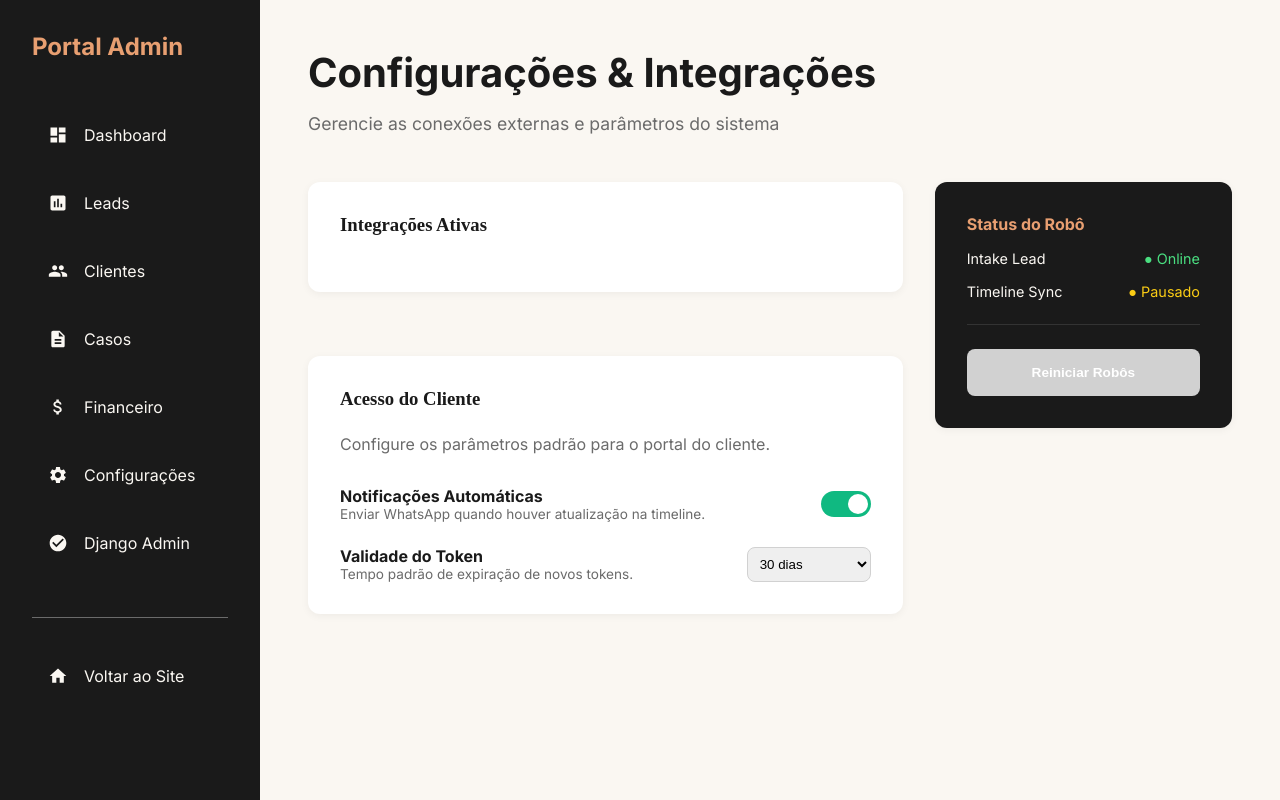
After one commit to danielarraesreino/Alessandraadv, a Django app: template src/admin_portal/templates/admin_portal/settings_general.html in a window 1280 px wide. The commit adds this page. Run offline with Django 5.2, Linux system fonts and the light colour scheme; the template is opened without the code that fills it, so the values that code supplies are empty; some libraries are stand-ins or nearby versions.

Commit message:
feat: implementar módulo de Configurações e corrigir erros de lint nos templates

```diff
--- a/src/admin_portal/templates/admin_portal/base.html
+++ b/src/admin_portal/templates/admin_portal/base.html
@@ -190,6 +190,31 @@
             color: var(--color-black);
         }
 
+        .btn-secondary:hover {
+            background-color: var(--color-gray-light);
+            color: var(--color-black);
+        }
+
+        /* Utility classes for Finance */
+        .row-late {
+            background-color: #fff5f5 !important;
+        }
+
+        .text-late {
+            color: #e53e3e !important;
+        }
+
+        /* Integration Status */
+        .status-connected {
+            background: #dcfce7 !important;
+            color: #166534 !important;
+        }
+
+        .status-pending {
+            background: #f3f4f6 !important;
+            color: #4b5563 !important;
+        }
+
         /* Kanban */
         .kanban-board {
             display: grid;
@@ -305,6 +330,16 @@
                 </a>
             </li>
             <li>
+                <a href="{% url 'admin_portal:settings_general' %}"
+                    class="{% if 'settings' in request.resolver_match.url_name %}active{% endif %}">
+                    <svg fill="currentColor" viewBox="0 0 24 24">
+                        <path
+                            d="M19.14 12.94c.04-.3.06-.61.06-.94 0-.32-.02-.64-.07-.94l2.03-1.58c.18-.14.23-.41.12-.61l-1.92-3.32c-.12-.22-.37-.29-.59-.22l-2.39.96c-.5-.38-1.03-.7-1.62-.94l-.36-2.54c-.04-.24-.24-.41-.48-.41h-3.84c-.24 0-.43.17-.47.41l-.36 2.54c-.59.24-1.13.57-1.62.94l-2.39-.96c-.22-.08-.47 0-.59.22L2.74 8.87c-.12.21-.08.47.12.61l2.03 1.58c-.05.3-.09.63-.09.94s.02.64.07.94l-2.03 1.58c-.18.14-.23.41-.12.61l1.92 3.32c.12.22.37.29.59.22l2.39-.96c.5.38 1.03.7 1.62.94l.36 2.54c.05.24.24.41.48.41h3.84c.24 0 .44-.17.47-.41l.36-2.54c.59-.24 1.13-.56 1.62-.94l2.39.96c.22.08.47 0 .59-.22l1.92-3.32c.12-.22.07-.47-.12-.61l-2.01-1.58zM12 15.6c-1.98 0-3.6-1.62-3.6-3.6s1.62-3.6 3.6-3.6 3.6 1.62 3.6 3.6-1.62 3.6-3.6 3.6z" />
+                    </svg>
+                    Configurações
+                </a>
+            </li>
+            <li>
                 <a href="/admin/" target="_blank">
                     <svg fill="currentColor" viewBox="0 0 24 24">
                         <path
--- a/src/admin_portal/templates/admin_portal/finance_list.html
+++ b/src/admin_portal/templates/admin_portal/finance_list.html
@@ -54,10 +54,10 @@
         </thead>
         <tbody>
             {% for item in items %}
-            <tr
-                style="border-bottom: 1px solid var(--color-gray-light); {% if item.is_late %}background-color: #fff5f5;{% endif %}">
+            <tr class="{% if item.is_late %}row-late{% endif %}"
+                style="border-bottom: 1px solid var(--color-gray-light);">
                 <td style="padding: 1rem;">
-                    <span style="font-weight: 600; {% if item.is_late %}color: #e53e3e;{% endif %}">
+                    <span class="{% if item.is_late %}text-late{% endif %}" style="font-weight: 600;">
                         {{ item.due_date|date:"d/m/Y" }}
                     </span>
                     {% if item.is_late %}
--- /dev/null
+++ b/src/admin_portal/templates/admin_portal/settings_general.html
@@ -0,0 +1,103 @@
+{% extends "admin_portal/base.html" %}
+
+{% block title %}Configurações & Integrações{% endblock %}
+
+{% block content %}
+<div class="page-header">
+    <h1 class="page-title">Configurações & Integrações</h1>
+    <p class="page-subtitle">Gerencie as conexões externas e parâmetros do sistema</p>
+</div>
+
+<div style="display: grid; gap: var(--space-lg); grid-template-columns: 2fr 1fr;">
+    <!-- Main Settings -->
+    <div style="display: grid; gap: var(--space-lg);">
+        <div class="card">
+            <h3 style="margin-bottom: var(--space-md); font-family: 'Playfair Display', serif;">Integrações Ativas</h3>
+            <div style="display: grid; gap: var(--space-md);">
+                {% for integration in integrations %}
+                <div
+                    style="display: flex; justify-content: space-between; align-items: center; padding: 1rem; background: var(--color-creme); border-radius: 12px; border: 1px solid var(--color-gray-light);">
+                    <div style="display: flex; align-items: center; gap: 1rem;">
+                        <div
+                            style="width: 40px; height: 40px; background: var(--color-black); color: var(--color-creme); border-radius: 8px; display: flex; align-items: center; justify-content: center; font-weight: bold;">
+                            {{ integration.name|slice:":1" }}
+                        </div>
+                        <div>
+                            <strong>{{ integration.name }}</strong>
+                            <div style="font-size: 0.8rem; color: var(--color-gray);">Tipo: {{ integration.type }}</div>
+                        </div>
+                    </div>
+                    <div>
+                        <div>
+                            <span
+                                class="{% if integration.status == 'CONECTADO' %}status-connected{% else %}status-pending{% endif %}"
+                                style="font-size: 0.8rem; font-weight: 600; padding: 0.25rem 0.75rem; border-radius: 20px;">
+                                {{ integration.status }}
+                            </span>
+                        </div>
+                    </div>
+                    {% endfor %}
+                </div>
+            </div>
+
+            <div class="card">
+                <h3 style="margin-bottom: var(--space-md); font-family: 'Playfair Display', serif;">Acesso do Cliente
+                </h3>
+                <p style="color: var(--color-gray); margin-bottom: 2rem;">Configure os parâmetros padrão para o portal
+                    do
+                    cliente.</p>
+
+                <div style="display: grid; gap: 1.5rem;">
+                    <div style="display: flex; justify-content: space-between; align-items: center;">
+                        <div>
+                            <strong>Notificações Automáticas</strong>
+                            <div style="font-size: 0.85rem; color: var(--color-gray);">Enviar WhatsApp quando houver
+                                atualização na timeline.</div>
+                        </div>
+                        <div
+                            style="width: 50px; height: 26px; background: #10b981; border-radius: 13px; position: relative;">
+                            <div
+                                style="width: 20px; height: 20px; background: white; border-radius: 50%; position: absolute; right: 3px; top: 3px;">
+                            </div>
+                        </div>
+                    </div>
+
+                    <div style="display: flex; justify-content: space-between; align-items: center;">
+                        <div>
+                            <strong>Validade do Token</strong>
+                            <div style="font-size: 0.85rem; color: var(--color-gray);">Tempo padrão de expiração de
+                                novos
+                                tokens.</div>
+                        </div>
+                        <select style="padding: 0.5rem; border-radius: 8px; border: 1px solid var(--color-gray-light);">
+                            <option>30 dias</option>
+                            <option>90 dias</option>
+                            <option>Indeterminado</option>
+                        </select>
+                    </div>
+                </div>
+            </div>
+        </div>
+
+        <!-- Sidebar Info -->
+        <div>
+            <div class="card" style="background: var(--color-black); color: var(--color-creme);">
+                <h4 style="color: var(--color-salmon); margin-bottom: 1rem;">Status do Robô</h4>
+                <div style="display: grid; gap: 1rem;">
+                    <div style="display: flex; justify-content: space-between; font-size: 0.9rem;">
+                        <span>Intake Lead</span>
+                        <span style="color: #4ade80;">● Online</span>
+                    </div>
+                    <div style="display: flex; justify-content: space-between; font-size: 0.9rem;">
+                        <span>Timeline Sync</span>
+                        <span style="color: #facc15;">● Pausado</span>
+                    </div>
+                    <hr style="border: 0; border-top: 1px solid #333; margin: 0.5rem 0;">
+                    <button class="btn btn-secondary"
+                        style="width: 100%; font-size: 0.85rem; color: #fff; border-color: #444;">Reiniciar
+                        Robôs</button>
+                </div>
+            </div>
+        </div>
+    </div>
+    {% endblock %}
--- a/src/admin_portal/urls.py
+++ b/src/admin_portal/urls.py
@@ -25,4 +25,7 @@ urlpatterns = [
     path('finance/', views.finance_list, name='finance_list'),
     path('finance/create/', views.finance_create, name='finance_create'),
     path('finance/<int:item_id>/pay/', views.finance_pay, name='finance_pay'),
+
+    # Settings
+    path('settings/', views.settings_general, name='settings_general'),
 ]
```
Also changed, not shown: src/admin_portal/views.py (+14 -0 lines).
